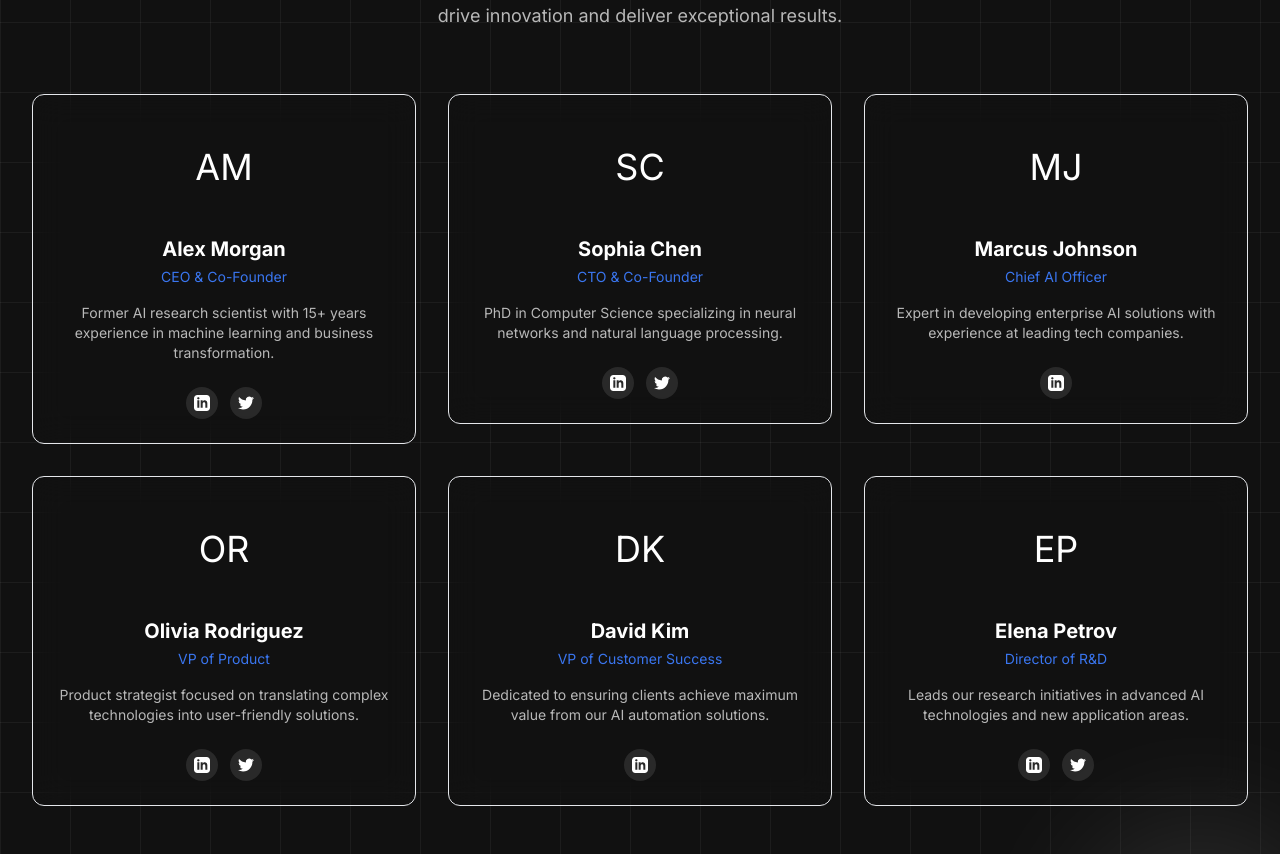
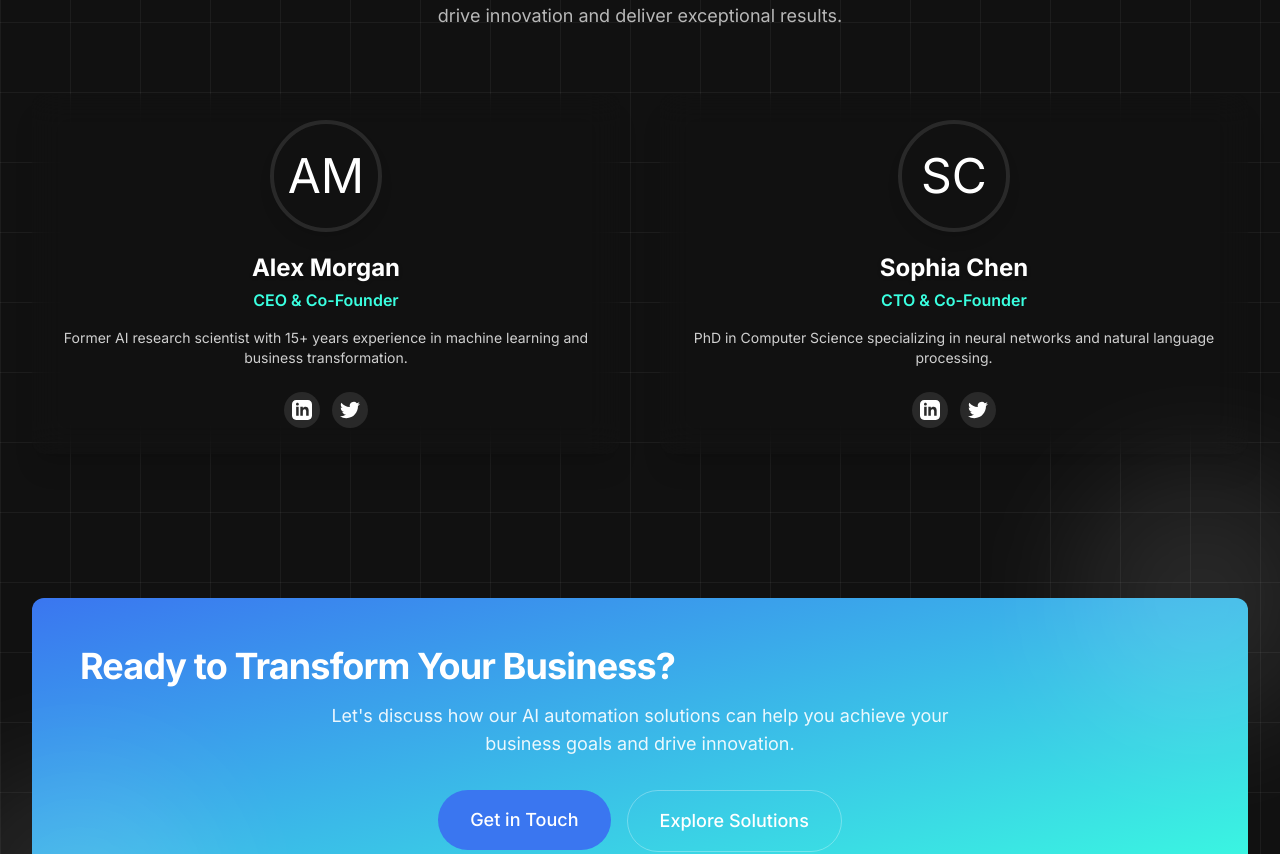
Before and after one commit to Sanju630-arch/fluxoagency, a Next.js app: page /about in a window 1280 px wide. Shown: the part 1388-2242 px from the top of the page. Built offline with nearby package versions, Linux system fonts and the light colour scheme.

Commit message:
Update page.tsx

```diff
--- a/src/app/about/page.tsx
+++ b/src/app/about/page.tsx
@@ -237,34 +237,35 @@ export default function AboutPage() {
             variants={staggerContainer}
             initial="initial"
             animate="animate"
-            className="grid grid-cols-1 md:grid-cols-2 lg:grid-cols-3 gap-8"
+            className="grid grid-cols-1 md:grid-cols-2 gap-10"
           >
-            {teamMembers.map((member, index) => (
+            {teamMembers.slice(0, 2).map((member, index) => (
               <motion.div
                 key={index}
                 variants={staggerItem}
+                whileHover={{ scale: 1.05, boxShadow: '0 8px 32px 0 rgba(58,118,240,0.25)' }}
+                transition={{ type: 'spring', stiffness: 300 }}
               >
-                <Card variant="glass" className="relative overflow-hidden group">
+                <Card variant="glass" className="relative overflow-hidden group border-2 border-transparent group-hover:border-accent transition-all duration-300 shadow-xl">
                   <div className="absolute -inset-0.5 bg-gradient-to-r from-primary/20 to-accent/20 rounded-xl opacity-0 group-hover:opacity-100 transition-opacity blur"></div>
                   <div className="relative z-10">
-                    <div className="w-24 h-24 mx-auto mb-5 rounded-full bg-primary/10 flex items-center justify-center text-4xl">
+                    <div className="w-28 h-28 mx-auto mb-5 rounded-full bg-gradient-to-br from-primary/30 to-accent/30 flex items-center justify-center text-5xl shadow-lg border-4 border-white/10 group-hover:scale-105 transition-transform">
                       {member.initials}
                     </div>
-                    <h3 className="text-xl font-bold text-white text-center mb-1">{member.name}</h3>
-                    <p className="text-primary text-center text-sm mb-4">{member.role}</p>
-                    <p className="text-white/70 text-center text-sm">{member.bio}</p>
-
+                    <h3 className="text-2xl font-bold text-white text-center mb-1 drop-shadow">{member.name}</h3>
+                    <p className="text-accent text-center text-base mb-4 font-semibold">{member.role}</p>
+                    <p className="text-white/80 text-center text-sm mb-4">{member.bio}</p>
                     <div className="flex justify-center space-x-3 mt-6">
                       {member.linkedin && (
-                        <a href={member.linkedin} target="_blank" rel="noopener noreferrer" className="w-8 h-8 rounded-full bg-white/10 flex items-center justify-center text-white hover:bg-primary/20 transition-colors">
-                          <svg className="h-4 w-4" fill="currentColor" viewBox="0 0 24 24">
+                        <a href={member.linkedin} target="_blank" rel="noopener noreferrer" className="w-9 h-9 rounded-full bg-white/10 flex items-center justify-center text-white hover:bg-primary/20 transition-colors">
+                          <svg className="h-5 w-5" fill="currentColor" viewBox="0 0 24 24">
                             <path d="M19 0h-14c-2.761 0-5 2.239-5 5v14c0 2.761 2.239 5 5 5h14c2.762 0 5-2.239 5-5v-14c0-2.761-2.238-5-5-5zm-11 19h-3v-11h3v11zm-1.5-12.268c-.966 0-1.75-.79-1.75-1.764s.784-1.764 1.75-1.764 1.75.79 1.75 1.764-.783 1.764-1.75 1.764zm13.5 12.268h-3v-5.604c0-3.368-4-3.113-4 0v5.604h-3v-11h3v1.765c1.396-2.586 7-2.777 7 2.476v6.759z"/>
                           </svg>
                         </a>
                       )}
                       {member.twitter && (
-                        <a href={member.twitter} target="_blank" rel="noopener noreferrer" className="w-8 h-8 rounded-full bg-white/10 flex items-center justify-center text-white hover:bg-primary/20 transition-colors">
-                          <svg className="h-4 w-4" fill="currentColor" viewBox="0 0 24 24">
+                        <a href={member.twitter} target="_blank" rel="noopener noreferrer" className="w-9 h-9 rounded-full bg-white/10 flex items-center justify-center text-white hover:bg-primary/20 transition-colors">
+                          <svg className="h-5 w-5" fill="currentColor" viewBox="0 0 24 24">
                             <path d="M23.953 4.57a10 10 0 01-2.825.775 4.958 4.958 0 002.163-2.723c-.951.555-2.005.959-3.127 1.184a4.92 4.92 0 00-8.384 4.482C7.69 8.095 4.067 6.13 1.64 3.162a4.822 4.822 0 00-.666 2.475c0 1.71.87 3.213 2.188 4.096a4.904 4.904 0 01-2.228-.616v.06a4.923 4.923 0 003.946 4.827 4.996 4.996 0 01-2.212.085 4.936 4.936 0 004.604 3.417 9.867 9.867 0 01-6.102 2.105c-.39 0-.779-.023-1.17-.067a13.995 13.995 0 007.557 2.209c9.053 0 13.998-7.496 13.998-13.985 0-.21 0-.42-.015-.63A9.935 9.935 0 0024 4.59z"/>
                           </svg>
                         </a>
```
